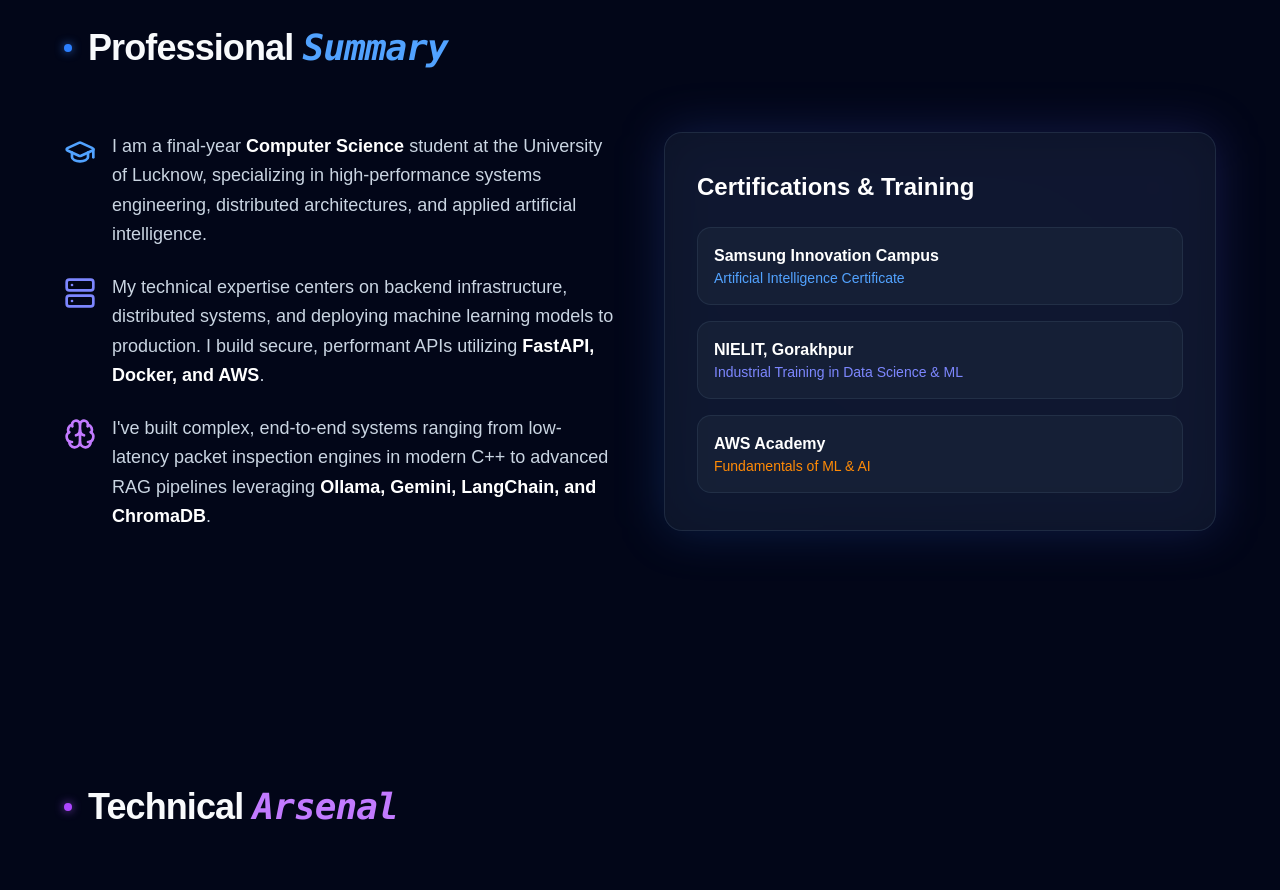
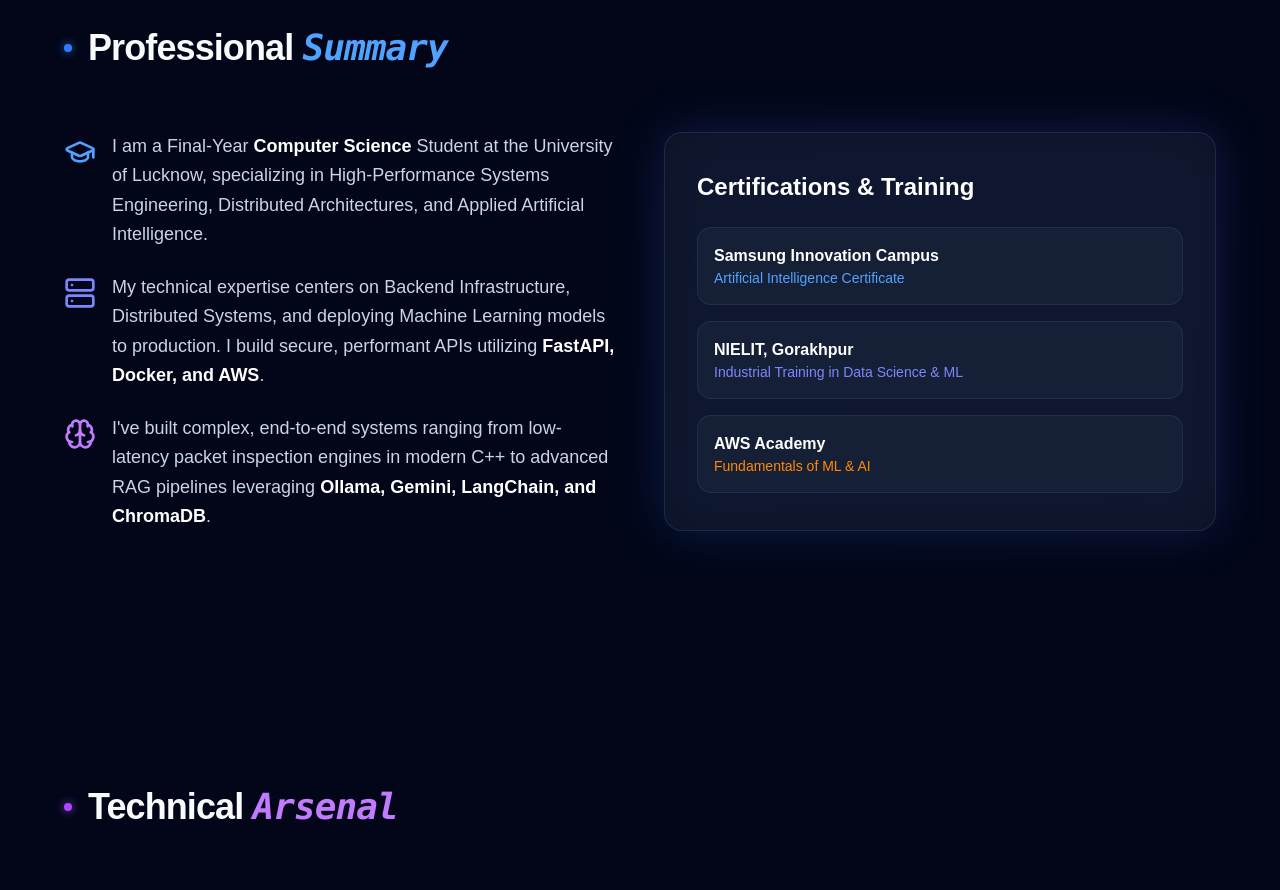
Before and after one commit to Shashank17singh/shashank17singh.github.io, a Next.js app in the folder next_portfolio/: page / in a window 1280 px wide. Shown: the part 900-1790 px from the top of the page. Built offline with nearby package versions, Linux system fonts and the light colour scheme; no server answers.

Commit message:
fix eslint error in chatbot component

```diff
--- a/next_portfolio/src/components/About.tsx
+++ b/next_portfolio/src/components/About.tsx
@@ -30,13 +30,13 @@ export function About() {
           >
             <GraduationCap className="w-8 h-8 text-blue-400 shrink-0 mt-1" />
             <p className="text-slate-300 text-lg leading-relaxed">
-              I am a final-year{" "}
+              I am a Final-Year{" "}
               <strong className="text-white">
                 Computer Science
               </strong>{" "}
-              student at the University of Lucknow, specializing in
-              high-performance systems engineering, distributed architectures, and
-              applied artificial intelligence.
+              Student at the University of Lucknow, specializing in
+              High-Performance Systems Engineering, Distributed Architectures, and
+              Applied Artificial Intelligence.
             </p>
           </motion.div>
 
@@ -49,8 +49,8 @@ export function About() {
           >
             <Server className="w-8 h-8 text-indigo-400 shrink-0 mt-1" />
             <p className="text-slate-300 text-lg leading-relaxed">
-              My technical expertise centers on backend infrastructure, distributed systems,
-              and deploying machine learning models to production. I build secure, performant APIs utilizing{" "}
+              My technical expertise centers on Backend Infrastructure, Distributed Systems,
+              and deploying Machine Learning models to production. I build secure, performant APIs utilizing{" "}
               <strong className="text-white">FastAPI, Docker, and AWS</strong>.
             </p>
           </motion.div>
--- a/next_portfolio/src/components/Chatbot.tsx
+++ b/next_portfolio/src/components/Chatbot.tsx
@@ -17,7 +17,13 @@ export function Chatbot() {
   const [open, setOpen] = useState(false);
   const [input, setInput] = useState("");
   const [loading, setLoading] = useState(false);
-  const [messages, setMessages] = useState<Message[]>([]);
+  const [messages, setMessages] = useState<Message[]>([
+    {
+      role: "assistant",
+      content:
+        "Hi! I can answer questions about Shashank’s projects, skills, and experience.",
+    },
+  ]);
   const messagesRef = useRef<HTMLDivElement>(null);
 
   // NEW: Silently wake up the Render backend as soon as the portfolio loads
@@ -25,17 +31,7 @@ export function Chatbot() {
     fetch(HEALTH_URL).catch(() => console.log("Waking up AI backend..."));
   }, []);
 
-  useEffect(() => {
-    if (open && messages.length === 0) {
-      setMessages([
-        {
-          role: "assistant",
-          content:
-            "Hi! I can answer questions about Shashank’s projects, skills, and experience.",
-        },
-      ]);
-    }
-  }, [open, messages.length]);
+
 
   useEffect(() => {
     messagesRef.current?.scrollTo({
```
